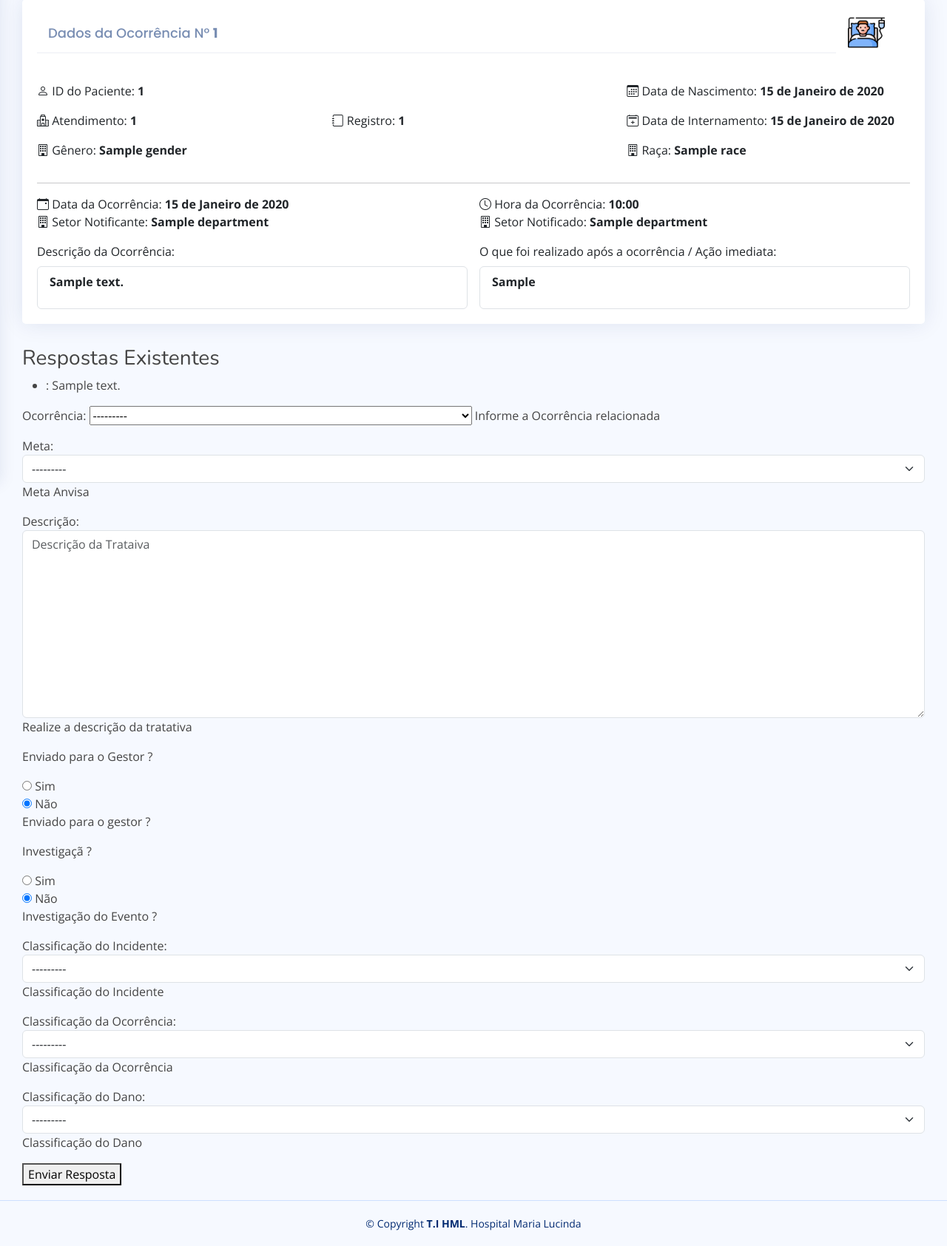
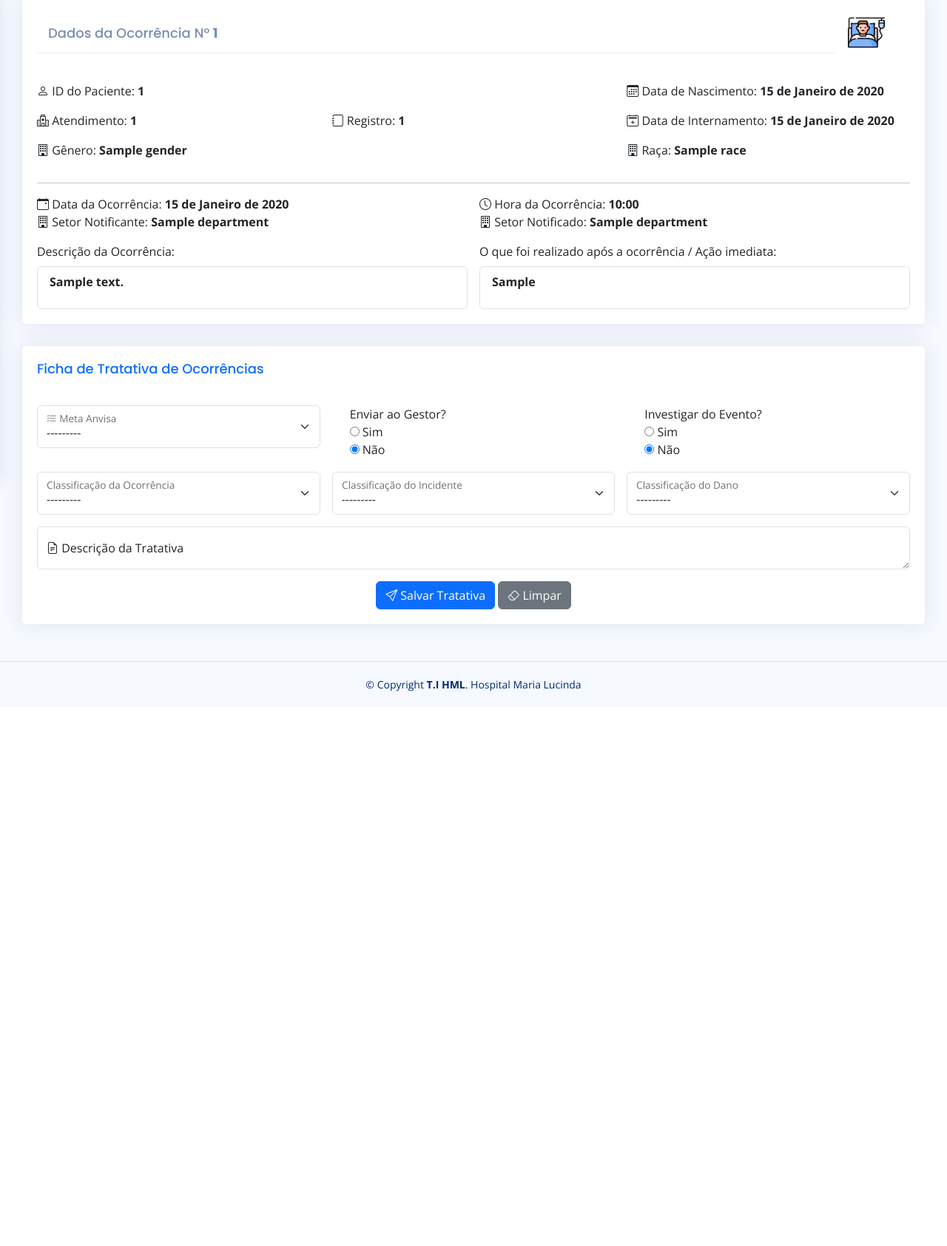
Before and after one commit to matheuskdev/safecare, a Django app: page /response_event/1/ in a window 1280 px wide. Shown: the part 147-1832 px from the top of the page at 74% size. After the commit the page ends 1082 px from the top, so only its background shows below. Run offline with Django 5.2, Linux system fonts and the light colour scheme; a user stored in the database is signed in; tables that the repository leaves empty hold one stand-in row (values such as "Sample post"); some libraries are stand-ins or nearby versions.

Commit message:
feat: remove fields in response ocurrence

```diff
--- a/core/templates/components/_sidebar.html
+++ b/core/templates/components/_sidebar.html
@@ -16,10 +16,17 @@
     </a>
     <ul id="forms-nav" class="nav-content collapse " data-bs-parent="#sidebar-nav">
         <li>
-        <a href="#">
-            <i class="bi bi-circle"></i><span>Formulário</span>
+        <a href="{% url 'events:home'%}">
+            <i class="bi bi-circle"></i><span>Criar Notificação</span>
         </a>
         </li>
+        {% if perms.add_responseocurrence %}
+        <li>
+            <a href="#">
+                <i class="bi bi-circle"></i><span>Em construção</span>
+            </a>
+        </li>
+        {% endif %}
     </ul>
     </li>
     <!-- End Forms Nav -->
@@ -55,7 +62,7 @@
     <!-- End F.A.Q Page Nav -->
 
     <li class="nav-item">
-    <a class="nav-link collapsed" href="admin">
+    <a class="nav-link collapsed" href="{% url 'admin:index' %}">
         <i class="bi bi-box-arrow-in-right"></i>
         <span>Login</span>
     </a>
--- a/events/forms/response_ocurrence_forms.py
+++ b/events/forms/response_ocurrence_forms.py
@@ -48,7 +48,7 @@ class ResponseOcurrenceForm(forms.ModelForm):
             'meta': 'Meta',
             'description': 'Descrição',
             'send_manager': 'Enviado para o Gestor ?',
-            'event_investigation': 'Investigaçã ?',
+            'event_investigation': 'Investigação ?',
             'incident_classification': 'Classificação do Incidente',
             'ocurrence_classification': 'Classificação da Ocorrência',
             'damage_classification': 'Classificação do Dano',
--- a/events/templates/response/events_form.html
+++ b/events/templates/response/events_form.html
@@ -39,119 +39,84 @@
     </div>
 </div>
 
+<div class="card">
+    <div class="card-body">
+        <h5 class="card-title text-primary mb-4">Ficha de Tratativa de Ocorrências</h5>
 
-
-
-
-
-
-
-
-
-
-
-
-
-
-
-
-
-<h3>Respostas Existentes</h3>
-<ul>
-    {% for response in responses %}
-    <li>{{ response.author.username }}: {{ response.description }}</li>
-    {% empty %}
-    <li>Não há respostas ainda.</li>
-    {% endfor %}
-</ul>
-
-<form method="post">
-    {% csrf_token %}
-    {{ form.as_p }}
-    <button type="submit">Enviar Resposta</button>
-</form>
-{% endblock content %}
-
-
-{% comment %}
-<!DOCTYPE html>
-<html lang="en">
-
-<head>
-    <meta charset="UTF-8">
-    <meta name="viewport" content="width=device-width, initial-scale=1.0">
-    <title>Formulário de Resposta à Ocorrência</title>
-    <link href="https://cdn.jsdelivr.net/npm/bootstrap@5.3.0/dist/css/bootstrap.min.css" rel="stylesheet">
-</head>
-
-<body>
-    <div class="container mt-5">
-        <h2>Formulário de Resposta à Ocorrência</h2>
-        <form method="post">
+        <!-- Floating Labels Form -->
+        <form class="row g-3" method="post">
             {% csrf_token %}
 
-            <!-- Ocorrência -->
-            <div class="mb-3">
-                <label for="id_ocurrence" class="form-label">{{ form.ocurrence.label }}</label>
-                {{ form.ocurrence }}
+            <!-- Ocorrência e Meta Anvisa -->
+            <div class="col-md-4">
+                <div class="form-floating">
+                    {{ form.meta }}
+                    <label for="floatingMeta"><i class="bi bi-list-check"></i> Meta Anvisa</label>
+                </div>
             </div>
 
-            <!-- Meta -->
-            <div class="mb-3">
-                <label for="id_meta" class="form-label">{{ form.meta.label }}</label>
-                {{ form.meta }}
-            </div>
+            <!--Enviado ao Gestor -->
 
-            <!-- Descrição -->
-            <div class="mb-3">
-                <label for="id_description" class="form-label">{{ form.description.label }}</label>
-                {{ form.description }}
-                <div class="form-text">Descrição da Tratativa</div>
-            </div>
-
-            <!-- Enviado para o Gestor? -->
-            <div class="mb-3">
-                <label class="form-label">{{ form.send_manager.label }}</label>
+            <div class="col-md-4">
                 <div class="form-check">
+                    <label class="form-check-label" for="floatingSendManager">Enviar ao Gestor?</label>
                     {{ form.send_manager }}
                 </div>
             </div>
 
             <!-- Investigação do Evento -->
-            <div class="mb-3">
-                <label class="form-label">{{ form.event_investigation.label }}</label>
+            <div class="col-4">
                 <div class="form-check">
+                    <label class="form-check-label" for="eventInvestigation">
+                        Investigar do Evento?
+                    </label>
                     {{ form.event_investigation }}
+
                 </div>
             </div>
 
-            <!-- Classificação do Incidente -->
-            <div class="mb-3">
-                <label for="id_incident_classification" class="form-label">{{ form.incident_classification.label
-                    }}</label>
-                {{ form.incident_classification }}
+            <!-- Classificações: Ocorrência, Incidente, Dano -->
+            <div class="col-md-4">
+                <div class="form-floating">
+                    {{ form.ocurrence_classification }}
+                    <label for="floatingOcurrenceClassification">Classificação da Ocorrência</label>
+                </div>
             </div>
 
-            <!-- Classificação da Ocorrência -->
-            <div class="mb-3">
-                <label for="id_ocurrence_classification" class="form-label">{{ form.ocurrence_classification.label
-                    }}</label>
-                {{ form.ocurrence_classification }}
+            <div class="col-md-4">
+                <div class="form-floating">
+                    {{ form.incident_classification }}
+                    <label for="floatingIncidentClassification">Classificação do Incidente</label>
+                </div>
             </div>
 
-            <!-- Classificação do Dano -->
-            <div class="mb-3">
-                <label for="id_damage_classification" class="form-label">{{ form.damage_classification.label }}</label>
-                {{ form.damage_classification }}
+            <div class="col-md-4">
+                <div class="form-floating">
+                    {{ form.damage_classification }}
+                    <label for="floatingDamageClassification">Classificação do Dano</label>
+                </div>
             </div>
 
-            <!-- Botão de envio -->
-            <button type="submit" class="btn btn-primary">Enviar</button>
+            <!-- Descrição da Tratativa -->
+            <div class="col-12">
+                <div class="form-floating">
+                    {{ form.description}}
+                    <label for="floatingDescription"><i class="bi bi-file-earmark-text"></i> Descrição da
+                        Tratativa</label>
+                </div>
+            </div>
+
+            <!-- Botões de ação -->
+            <div class="text-center">
+                <button type="submit" class="btn btn-primary">
+                    <i class="bi bi-send"></i> Salvar Tratativa
+                </button>
+                <button type="reset" class="btn btn-secondary">
+                    <i class="bi bi-eraser"></i> Limpar
+                </button>
+            </div>
         </form>
+        <!-- End Floating Labels Form -->
     </div>
-
-    <script src="https://cdn.jsdelivr.net/npm/bootstrap@5.3.0/dist/js/bootstrap.bundle.min.js"></script>
-</body>
-
-</html>
-{% endcomment %}
+</div>
+{% endblock content %}
--- a/events/views/event_response_ocurrence_views.py
+++ b/events/views/event_response_ocurrence_views.py
@@ -52,7 +52,7 @@ class EventResponseOcurrenceCreateView(
         context: dict = super().get_context_data(**kwargs)
         context['ocurrence'] = self.ocurrence
         context['responses'] = ResponseOcurrence.objects.filter(ocurrence=self.ocurrence)
-        context['patient'] = self.patient
+        if self.ocurrence.patient_involved: context['patient'] = self.patient
         return context
 
     def form_valid(self, form):
```
